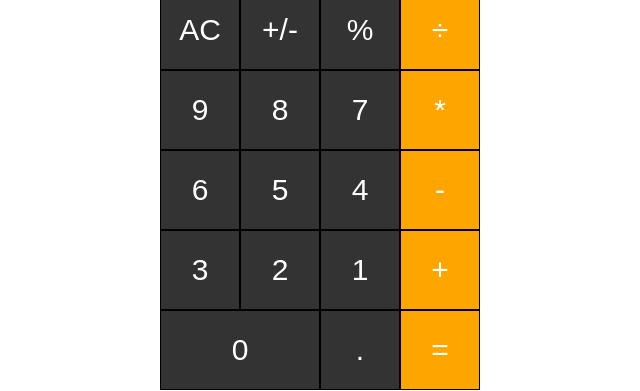
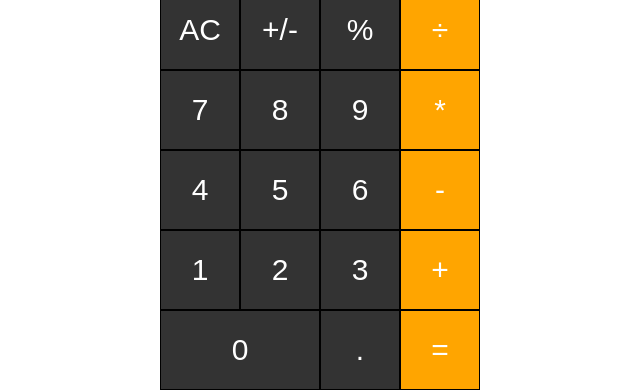
Before and after one commit to Obote/MathMagician, a React (Create React App) app: page / in a window 1280 px wide. Shown: the part 141-532 px from the top of the page, without its empty margins (320-960 px from the left). Built offline with nearby package versions, Linux system fonts and the light colour scheme.

Commit message:
make review changes

```diff
--- a/src/component/Buttons.js
+++ b/src/component/Buttons.js
@@ -7,19 +7,19 @@ function Buttons() {
       <input type="button" value="%" className="button" />
       <input type="button" value="÷" className="button orange" />
 
+      <input type="button" value="7" className="button" />
+      <input type="button" value="8" className="button" />
       <input type="button" value="9" className="button" />
-      <input type="button" value="8" className="button" />
-      <input type="button" value="7" className="button" />
       <input type="button" value="*" className="button orange" />
 
+      <input type="button" value="4" className="button" />
+      <input type="button" value="5" className="button" />
       <input type="button" value="6" className="button" />
-      <input type="button" value="5" className="button" />
-      <input type="button" value="4" className="button" />
       <input type="button" value="-" className="button orange" />
 
+      <input type="button" value="1" className="button" />
+      <input type="button" value="2" className="button" />
       <input type="button" value="3" className="button" />
-      <input type="button" value="2" className="button" />
-      <input type="button" value="1" className="button" />
       <input type="button" value="+" className="button orange" />
 
       <input type="button" value="0" className="button double" />
```
